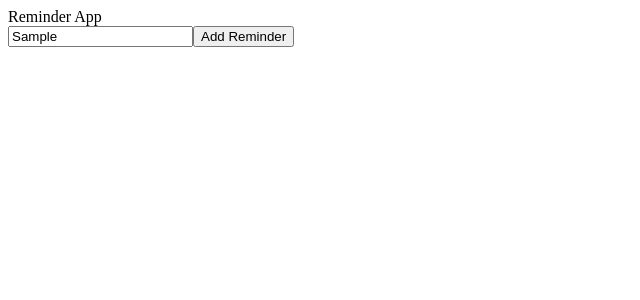
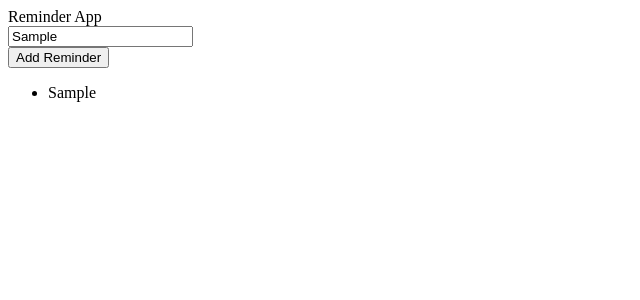
Before and after one commit to ztrabzada1988/reminderApp, a React (Create React App) app: page / in a window 1280 px wide. Both pictures are taken after typing "Sample" into the empty fields and a click on the button "Add Reminder". Shown: the top 300 px of the page, without its empty margins (0-640 px from the left). Built offline with nearby package versions, Linux system fonts and the light colour scheme; the HTML template or start-up script is replaced by a standard one.

Commit message:
updating App components and adding redux functionality

```diff
--- a/src/components/App.js
+++ b/src/components/App.js
@@ -14,6 +14,23 @@
         this.props.addReminder(this.state.text);
     }
 
+    renderReminders() {
+        const { reminders } = this.props;
+        return (
+            <ul className="list-group col-sm-4">
+                {
+                    reminders.map(reminder => {
+                        return (
+                            <li key={reminder.id} className="list-group-item">
+                                <div>{reminder.text}</div>
+                            </li>
+                        )
+                    })
+                }
+            </ul>
+        )
+    }
+
     render() {
         return (
             <div className="App">
@@ -21,9 +38,10 @@
                 <div className="form-inline">
                     <div className="form-group">
                         <input onChange={event => this.setState({text: event.target.value})} className="form-control" placeholder="I have to..."/>
-                        <button onClick={() => this.addReminder()} type="button" className="btn btn-success">Add Reminder</button>
                     </div>
+                    <button onClick={() => this.addReminder()} type="button" className="btn btn-success">Add Reminder</button>
                 </div>
+                    { this.renderReminders() }
             </div>
         )
     }
@@ -31,7 +49,7 @@
 
 function mapStateToProps(state) {
     return {
-        reminder: state
+        reminders: state
     }
 }
 
--- /dev/null
+++ b/src/index.css
@@ -0,0 +1,11 @@
+.App {
+    padding-top: 20px;
+    display: flex;
+    flex-direction: column;
+    align-items: center;
+}
+
+.title {
+    text-align: center;
+    font-size: 26px
+}
```
